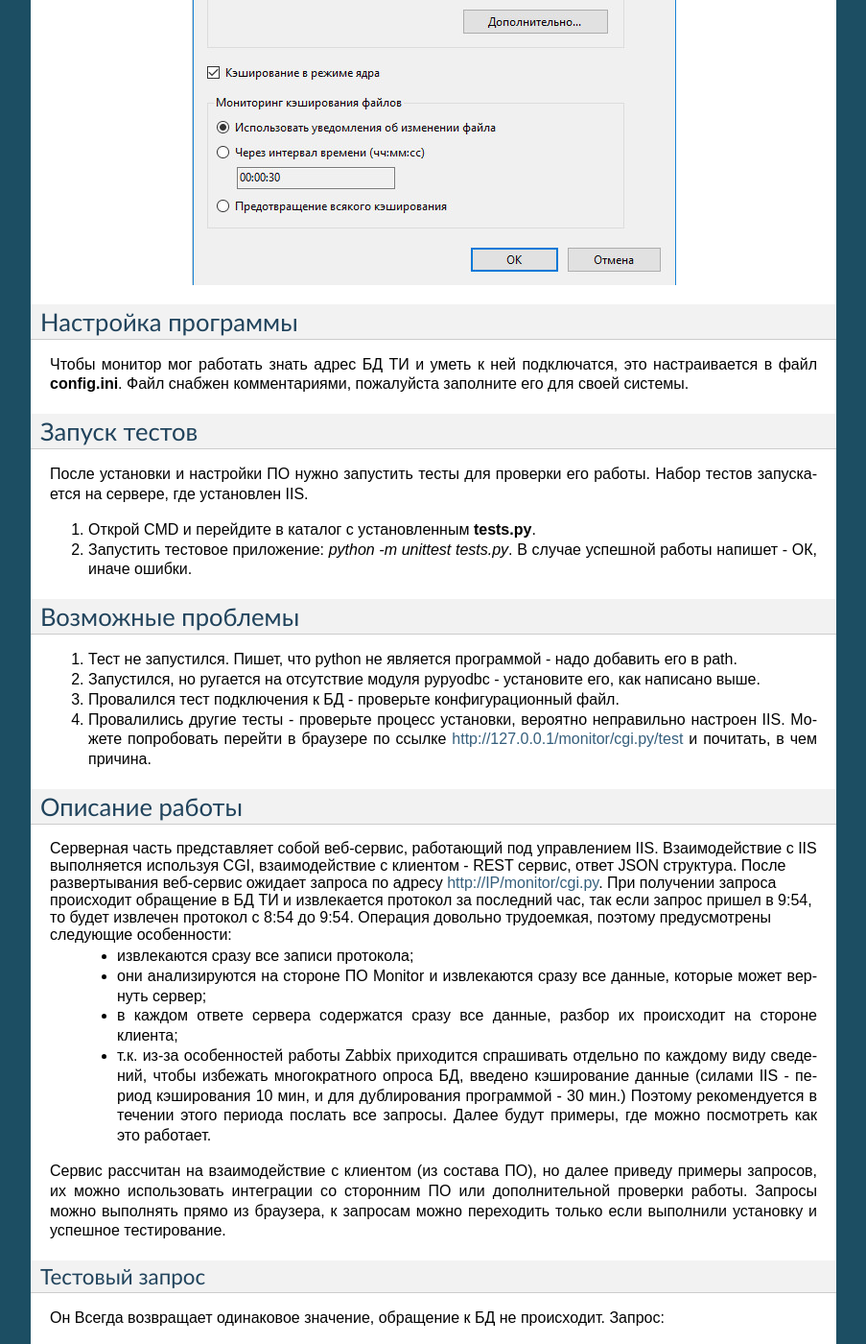
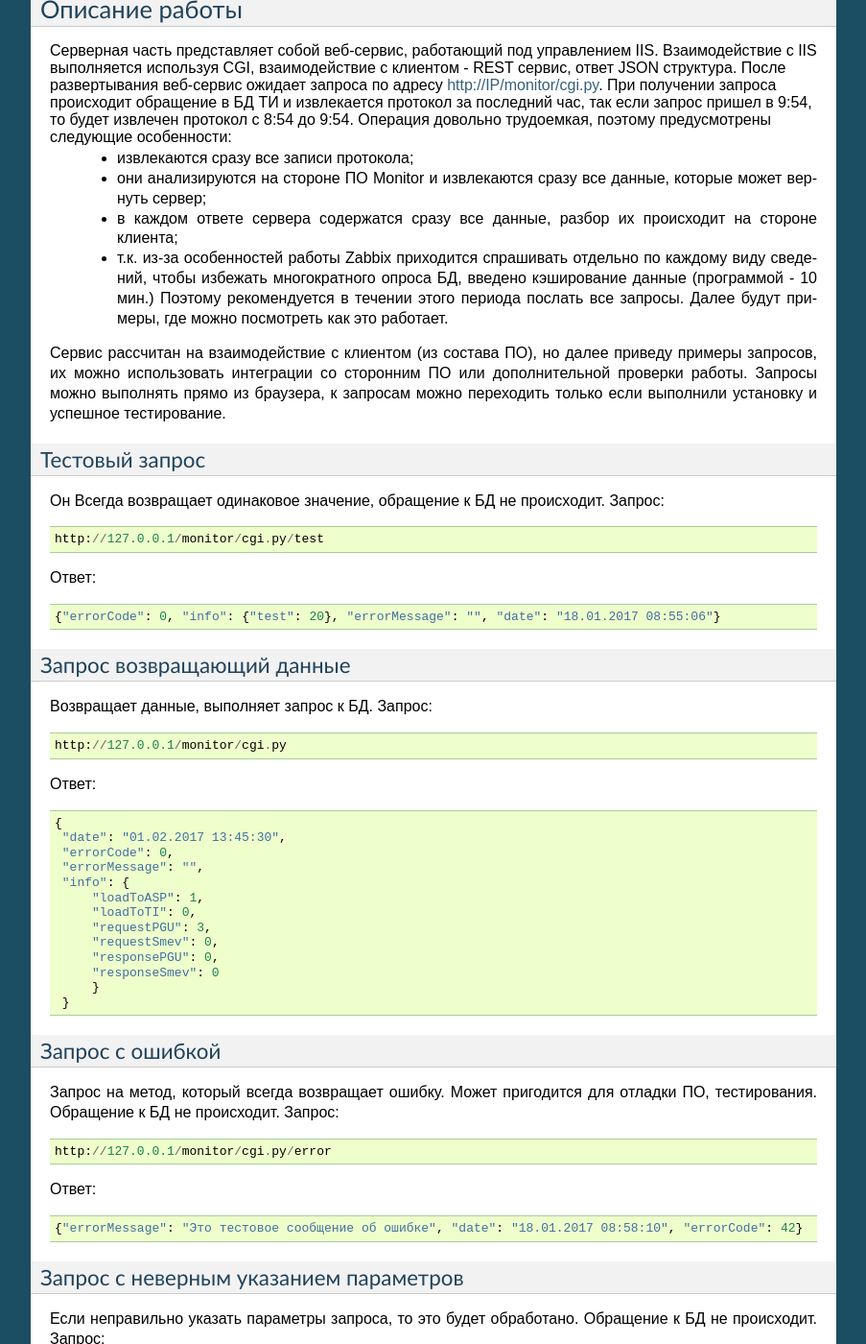
Before and after one commit to ProstakovAlexey/monitor, a Sphinx documentation site: the page built from doc/source/install_server.rst, in a window 1280 px wide and 1400 px high, scrolled down 2060 px. Shown: the whole window at 96% size, without its empty margins (198-1101 px from the left). Built offline with Sphinx 7.4.7, drawn with Linux system fonts in a browser that asks for light colours; some of the changed text lies outside the part shown.

Commit message:
Добавлено получение 2-х видов сведений: загрузки/выгрузки с ТИ

```diff
--- a/cgi.py
+++ b/cgi.py
@@ -15,6 +15,8 @@
     - responsePGU - кол-во возвращенных на ПГУ/МФЦ статусов
     - responseSmev - кол-во ответов на СМЭВ запросы
     - test - тестовый запрос, позвращает результат = 10
+    - loadToASP - Выгрузка с ТИ
+    - loadToTI - загрузка на ТИ
 
 Нормальный вызов - http://127.0.0.1/monitor/cgi.py
 Ошибка - http://127.0.0.1/monitor/cgi.py/error
@@ -40,7 +42,9 @@
                     "requestPGU": 584,
                     "requestSmev": 534,
                     "responsePGU": 0,
-                    "responseSmev": 0
+                    "responseSmev": 0,
+                    "loadToASP": 0,
+                    "loadToTI": 0
                   }
             }
 """
--- a/doc/source/install_client.rst
+++ b/doc/source/install_client.rst
@@ -26,9 +26,11 @@
     -a addr     Имя или IP адрес сервера для запроса
     -p port     Порт сервера для запроса
     -s site     Сайт
-    -m method   Вид сведений. Возможные значения: requestSmev - запросы в СМЭВ;
+    -m method  Вид сведений. Возможные значения: requestSmev - запросы в СМЭВ;
               requestPGU - заявления от ПГУ/МФЦ; responsePGU - ответы на
-              заявления ПГУ/МФЦ; responseSmev - ответы на СМЭВ запросы
+              заявления ПГУ/МФЦ; responseSmev - ответы на СМЭВ запросы;
+              loadToASP - получение инф. с ТИ в АСП; loadToTI - отправка инф.
+              из АСП на ТИ.
 
 4. Попробуйте запрос на виды сведений, например на кол-во запросов в СМЭВ: `python monitorRequest.py -a 192.168.0.104 -p 80 -s monitor -m requestSmev`. Результат - число больше 0, если -1 - по возникла ошибка.
 
--- a/doc/source/install_server.rst
+++ b/doc/source/install_server.rst
@@ -36,18 +36,6 @@
    :alt: Настройка обработчика для файлов python
    :align: center
 
-Настройка кэширования для IIS
------------------------------
-Программа написана так, что в ответе веб-сервиса указывается время для кэширования: максимальное - 20 минут, минимальное - 10 мин. Но для правильное работы этой функции нужно выполнить настройки в **Диспетчере служб IIS**:
-
-1. Зайдите в диспетчер, нажмите на сайт monitor.
-2. Справа двойной щелчок на |Кэширование|.
-3. Добавьте строку как на рис. ниже.
-
-.. image:: _static/cache_2.jpg
-   :alt: Настройка кэширование для файлов python
-   :align: center
-
 Настройка программы
 -------------------
 Чтобы монитор мог работать знать адрес БД ТИ и уметь к ней подключатся, это настраивается в файл **config.ini**. Файл снабжен комментариями, пожалуйста заполните его для своей системы.
@@ -74,7 +62,7 @@
     - извлекаются сразу все записи протокола;
     - они анализируются на стороне ПО Monitor и извлекаются сразу все данные, которые может вернуть сервер;
     - в каждом ответе сервера содержатся сразу все данные, разбор их происходит на стороне клиента;
-    - т.к. из-за особенностей работы Zabbix приходится спрашивать отдельно по каждому виду сведений, чтобы избежать многократного опроса БД, введено кэширование данные (силами IIS - период кэширования 10 мин, и для дублирования программой - 30 мин.) Поэтому рекомендуется в течении этого периода послать все запросы. Далее будут примеры, где можно посмотреть как это работает.
+    - т.к. из-за особенностей работы Zabbix приходится спрашивать отдельно по каждому виду сведений, чтобы избежать многократного опроса БД, введено кэширование данные (программой - 10 мин.) Поэтому рекомендуется в течении этого периода послать все запросы. Далее будут примеры, где можно посмотреть как это работает.
 
 Сервис рассчитан на  взаимодействие с клиентом (из состава ПО), но далее приведу примеры запросов, их можно использовать интеграции со сторонним ПО или дополнительной проверки работы. Запросы можно выполнять прямо из браузера, к запросам можно переходить только если выполнили установку и успешное тестирование.
 
@@ -96,7 +84,19 @@
 
 Ответ::
 
-    {"errorCode": 0, "date": "18.01.2017 09:02:43", "errorMessage": "", "info": {"responseSmev": 0, "requestPGU": 549, "requestSmev": 273, "responsePGU": 26}}
+   {
+    "date": "01.02.2017 13:45:30",
+    "errorCode": 0,
+    "errorMessage": "",
+    "info": {
+        "loadToASP": 1,
+        "loadToTI": 0,
+        "requestPGU": 3,
+        "requestSmev": 0,
+        "responsePGU": 0,
+        "responseSmev": 0
+        }
+    }
 
 Запрос с ошибкой
 ****************
```
Also changed, not shown: README.md (+3 -1 lines), getInfo.py (+9 -1 lines), monitorRequest.py (+6 -3 lines), 9 other files.
